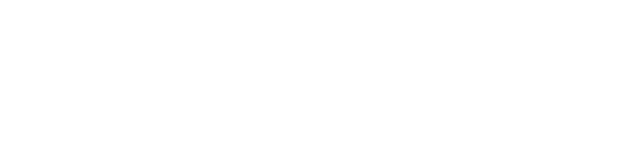
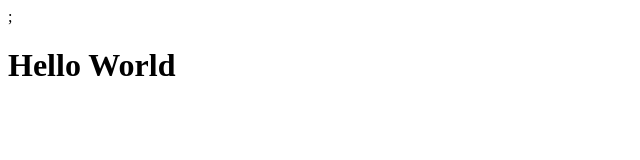
Before and after one commit to Carmyo/htmlcss-hello, a plain HTML site: page index.html in a window 1280 px wide. Shown: the whole page, without its empty margins (0-640 px from the left). Drawn offline with Linux system fonts and the light colour scheme.

Commit message:
codex skeleton

```diff
--- a/index.html
+++ b/index.html
@@ -7,6 +7,6 @@
     <title>Hello World</title>
 </head>
 <body>
-    <title>Hello World</title>
+    ;<h1>Hello World</h1>
 </body>
 </html>
```
